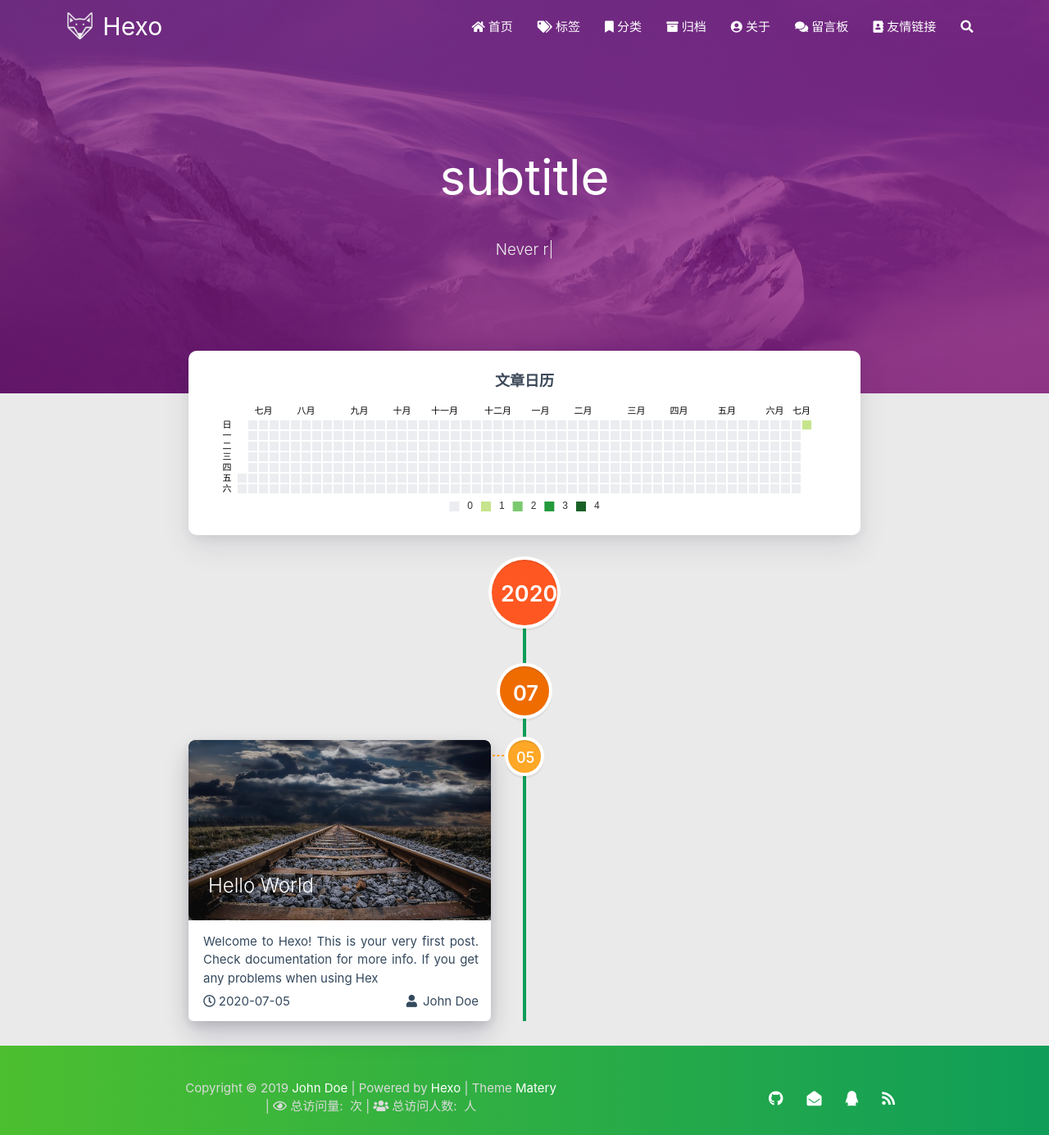
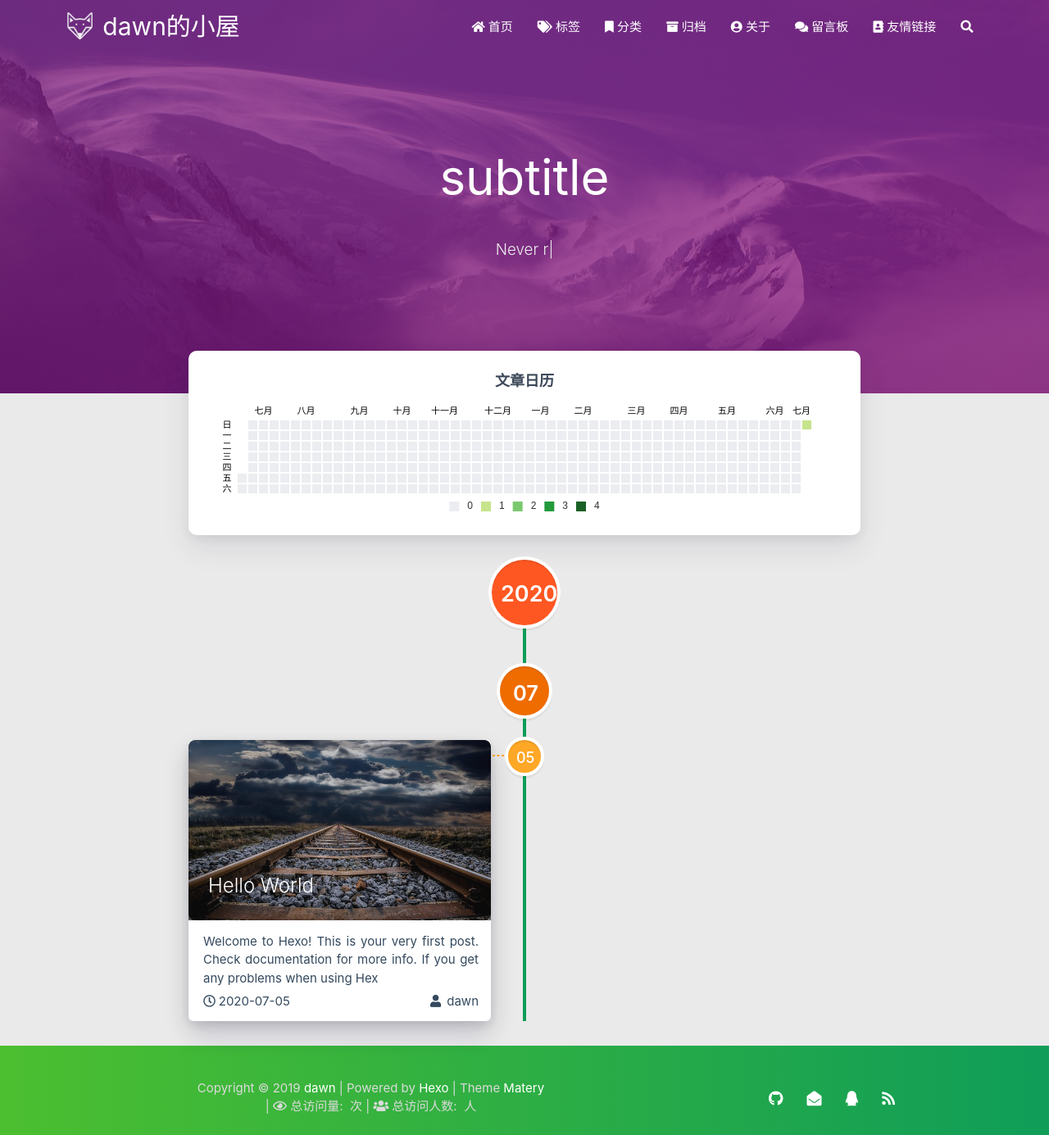
Before and after one commit to Tonikroosliruhao/Tonikroosliruhao.github.io, a plain HTML site: page archives/2020/07/index.html in a window 1280 px wide. Shown: the whole page at 82% size. Drawn offline with nearby package versions, Linux system fonts and the light colour scheme; some packages are replaced by stand-ins of ours; no server answers; a script that the page names is missing.

Commit message:
Site updated: 2020-07-05 18:34:29

```diff
--- a/archives/2020/07/index.html
+++ b/archives/2020/07/index.html
@@ -4,7 +4,7 @@
 
 <head>
     <meta charset="utf-8">
-    <meta name="keywords" content="归档: 2020/7, Hexo">
+    <meta name="keywords" content="归档: 2020/7, dawn的小屋">
     <meta name="description" content="">
     <meta http-equiv="X-UA-Compatible" content="IE=edge">
     <meta name="viewport" content="width=device-width, initial-scale=1.0, user-scalable=no">
@@ -16,7 +16,7 @@
     <!-- Global site tag (gtag.js) - Google Analytics -->
 
 
-    <title>归档: 2020/7 | Hexo</title>
+    <title>归档: 2020/7 | dawn的小屋</title>
     <link rel="icon" type="image/png" href="/favicon.png">
 
     <link rel="stylesheet" type="text/css" href="/libs/awesome/css/all.css">
@@ -41,7 +41,7 @@
 
                     <img src="/medias/logo.png" class="logo-img" alt="LOGO">
 
-                    <span class="logo-span">Hexo</span>
+                    <span class="logo-span">dawn的小屋</span>
                 </a>
             </div>
 
@@ -140,7 +140,7 @@
 
         <img src="/medias/logo.png" class="logo-img circle responsive-img">
 
-        <div class="logo-name">Hexo</div>
+        <div class="logo-name">dawn的小屋</div>
         <div class="logo-desc">
 
             Never really desperate, only the lost of the soul.
@@ -485,7 +485,7 @@
                                 <span class="publish-author">
 
                                     <i class="fas fa-user fa-fw"></i>
-                                    John Doe
+                                    dawn
 
                                 </span>
                             </div>
@@ -564,7 +564,7 @@
         <div class="col s12 m8 l8 copy-right">
             Copyright&nbsp;&copy;
             <span id="year">2019</span>
-            <a href="/about" target="_blank">John Doe</a>
+            <a href="/about" target="_blank">dawn</a>
             |&nbsp;Powered by&nbsp;<a href="https://hexo.io/" target="_blank">Hexo</a>
             |&nbsp;Theme&nbsp;<a href="https://github.com/blinkfox/hexo-theme-matery" target="_blank">Matery</a>
             <br>
```
Also changed, not shown: 2020/07/05/hello-world/index.html (+9 -9 lines), archives/2020/index.html (+6 -6 lines), archives/index.html (+6 -6 lines), index.html (+6 -6 lines).
